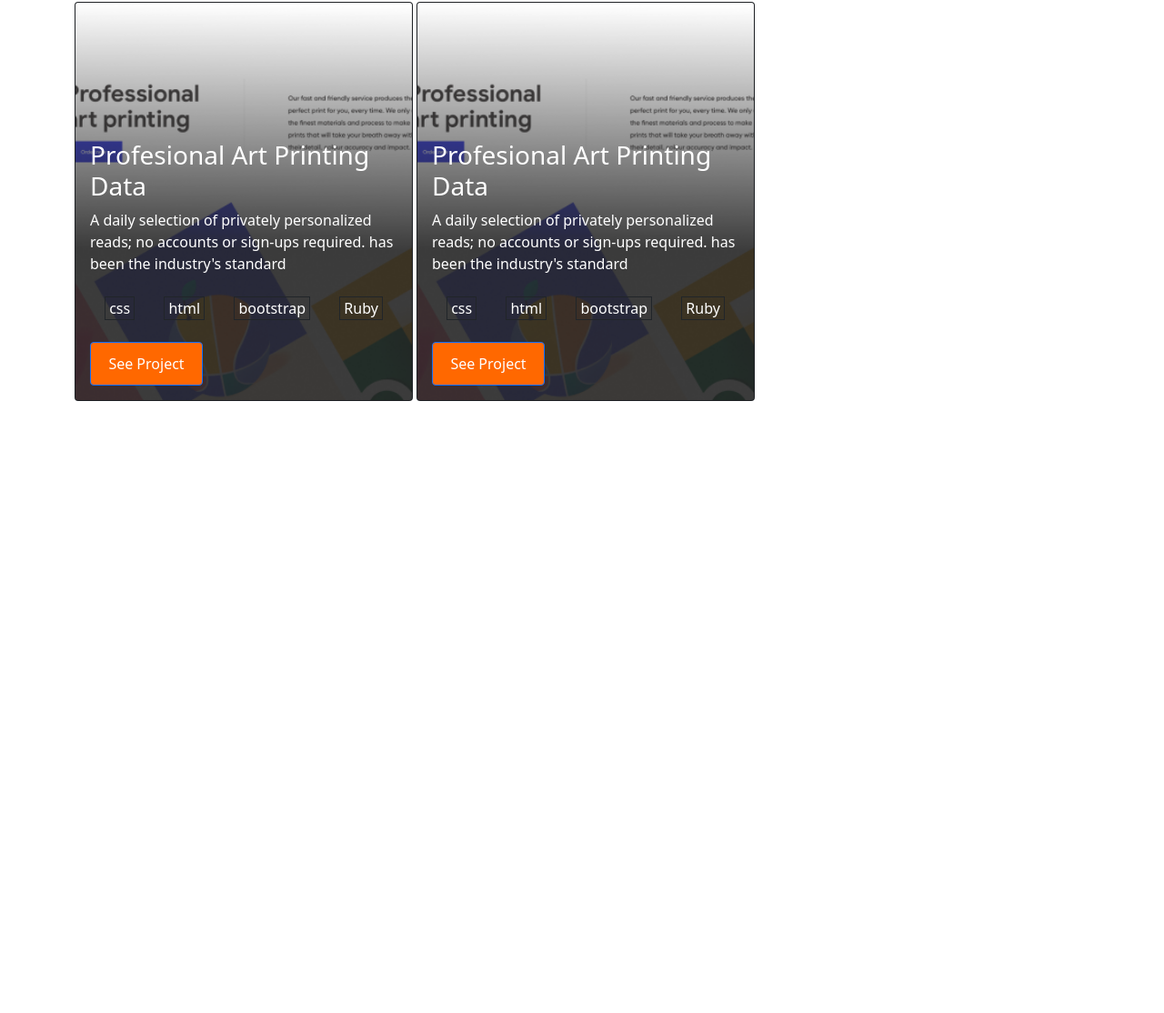
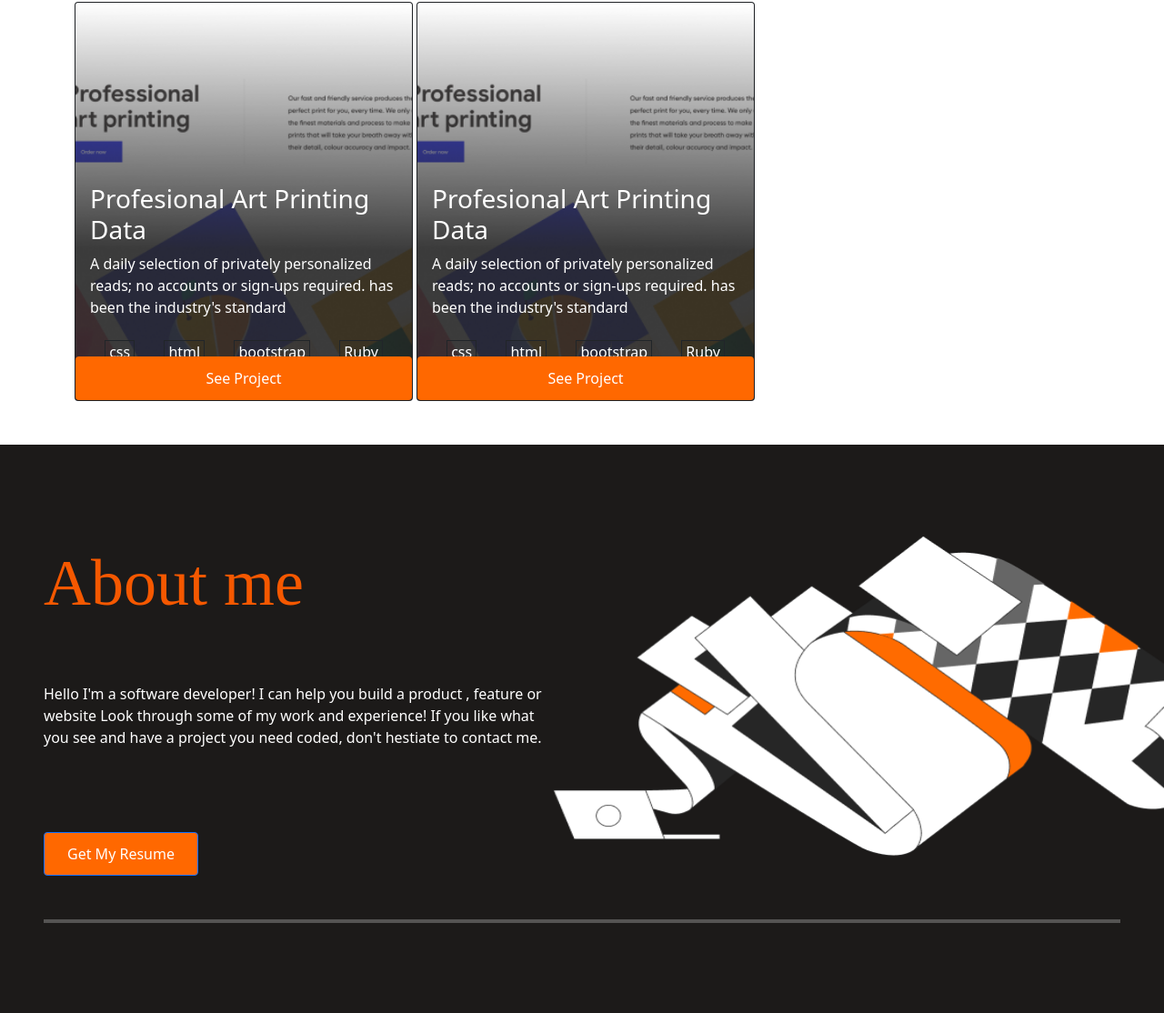
Before and after one commit to Nemwel-Boniface/portfolio-bootstrap, a website: page index.html in a window 1280 px wide. Shown: the part 2409-3523 px from the top of the page at 91% size. Before the commit the page ends 2850 px from the top, so only its background shows below. Drawn offline with nearby package versions, Linux system fonts and the light colour scheme; some packages are replaced by stand-ins of ours; a script that the page names is missing.

Commit message:
Update to about me section

```diff
--- a/index.html
+++ b/index.html
@@ -185,8 +185,35 @@
           </div>
         </div>
       </section>
-      <section class="container d-flex flex-row flex-wrap gap-1">
-        <div class="col-4 card bg-dark text-white">
+      <section class="container d-flex flex-row flex-wrap gap-1" style="position: relative; ">
+        <div class="col-4 card bg-dark text-white btm-display">
+          <img class="card-img" src="images/projectbg.png" alt="Card image" />
+          <div class="card-img-overlay align-content-end" style="position: absolute; bottom: 0px;">
+            <h3 class="card-title">Profesional Art Printing Data</h3>
+            <p class="card-text">
+              A daily selection of privately personalized reads; no accounts or
+              sign-ups required. has been the industry's standard
+            </p>
+            <ul
+              class="my-4 d-flex flex-row list-group list-unstyled justify-content-around"
+            >
+              <li class="css mx-1 px-1 border border-dark border-1">css</li>
+              <li class="html mx-1 px-1 border border-dark border-1">html</li>
+              <li class="bootstrap mx-1 px-1 border border-dark border-1">
+                bootstrap
+              </li>
+              <li class="ruby mx-1 px-1 border border-dark border-1">Ruby</li>
+            </ul>
+            <button
+              href="#"
+              class="btn btn-primary"
+              style="background-color: #ff6800"
+            >
+              See Project
+            </button>
+          </div>
+        </div>
+        <div class="col-4 card bg-dark text-white btm-display">
           <img class="card-img" src="images/projectbg.png" alt="Card image" />
           <div class="card-img-overlay align-content-end">
             <h3 class="card-title">Profesional Art Printing Data</h3>
@@ -213,7 +240,7 @@
             </button>
           </div>
         </div>
-        <div class="col-4 card bg-dark text-white">
+        <div class="col-4 card bg-dark text-white btm-display">
           <img class="card-img" src="images/projectbg.png" alt="Card image" />
           <div class="card-img-overlay align-content-end">
             <h3 class="card-title">Profesional Art Printing Data</h3>
@@ -240,7 +267,7 @@
             </button>
           </div>
         </div>
-        <div class="col-4 card bg-dark text-white">
+        <div class="col-4 card bg-dark text-white btm-display">
           <img class="card-img" src="images/projectbg.png" alt="Card image" />
           <div class="card-img-overlay align-content-end">
             <h3 class="card-title">Profesional Art Printing Data</h3>
@@ -267,7 +294,7 @@
             </button>
           </div>
         </div>
-        <div class="col-4 card bg-dark text-white">
+        <div class="col-4 card bg-dark text-white btm-display">
           <img class="card-img" src="images/projectbg.png" alt="Card image" />
           <div class="card-img-overlay align-content-end">
             <h3 class="card-title">Profesional Art Printing Data</h3>
@@ -294,7 +321,7 @@
             </button>
           </div>
         </div>
-        <div class="col-4 card bg-dark text-white">
+        <div class="col-4 card bg-dark text-white btm-display">
           <img class="card-img" src="images/projectbg.png" alt="Card image" />
           <div class="card-img-overlay align-content-end">
             <h3 class="card-title">Profesional Art Printing Data</h3>
@@ -315,40 +342,37 @@
             <button
               href="#"
               class="btn btn-primary"
-              style="background-color: #ff6800"
-            >
-              See Project
-            </button>
-          </div>
-        </div>
-        <div class="col-4 card bg-dark text-white">
-          <img class="card-img" src="images/projectbg.png" alt="Card image" />
-          <div class="card-img-overlay align-content-end">
-            <h3 class="card-title">Profesional Art Printing Data</h3>
-            <p class="card-text">
-              A daily selection of privately personalized reads; no accounts or
-              sign-ups required. has been the industry's standard
-            </p>
-            <ul
-              class="my-4 d-flex flex-row list-group list-unstyled justify-content-around"
-            >
-              <li class="css mx-1 px-1 border border-dark border-1">css</li>
-              <li class="html mx-1 px-1 border border-dark border-1">html</li>
-              <li class="bootstrap mx-1 px-1 border border-dark border-1">
-                bootstrap
-              </li>
-              <li class="ruby mx-1 px-1 border border-dark border-1">Ruby</li>
-            </ul>
-            <button
-              href="#"
-              class="btn btn-primary"
-              style="background-color: #ff6800"
             >
               See Project
             </button>
           </div>
         </div>
       </section>
+
+      <!--my works-->
+
+      <section class="myworks my-5 py-3">
+        <div class="bootstrapdesc mx-5 py-5">
+          <div class="bootstrapdescleft">
+            <div class="bootstrapHeader py-5">
+              <h2>About me</h2>
+            </div>
+            <div class="nemwelbody">
+              <p class="text-white font-family-inter font-size-20 font-weight-400" style="width: 566px;
+              height: 148px;">
+                Hello I'm a software developer! I can help you build a product ,
+                feature or website Look through some of my work and experience!
+                If you like what you see and have a project you need coded,
+                don't hestiate to contact me.
+              </p>
+              <div class="nemwelbtn">
+                <button class="btn btn-primary px-3" type="button " style="background-color: #ff6800; width: 170px;">Get My Resume</button>
+              </div>
+            </div>
+          </div>
+          <hr class=" my-5" style="border: 2px solid #fff;"/>
+        </div>
+      </section>
     </main>
   </body>
 </html>
--- a/stylesheets/style.css
+++ b/stylesheets/style.css
@@ -116,3 +116,42 @@ nav {
   cursor: pointer;
   border: 0;
 }
+
+/*contains the projects section*/
+.btm-display {
+  position: relative;
+}
+.btm-display button {
+  background-color: #ff6800;
+  position: absolute;
+  bottom: 0;
+  left: 0;
+  width: 100%;
+  border: none;
+}
+
+button {
+  background-color: #ff6800;
+}
+
+/*who am i section*/
+.myworks {
+  width: 100%;
+    height: 1300px;
+    background: #1c1a19;
+    background-image: url(../images/Frame.png);
+    background-position: top 100px right 0;
+    background-size: 672px 353px;
+    background-repeat: no-repeat;
+}
+.bootstrapHeader h2 {
+  width: 566px;
+  height: 78px;
+  font-family: 'Crete Round', serif;
+  font-style: normal;
+  font-weight: 400;
+  font-size: 72px;
+  line-height: 81px;
+  color: #f55800;
+  margin-bottom: 24px;
+}
```
Also changed, not shown: images/Frame.png (added).
